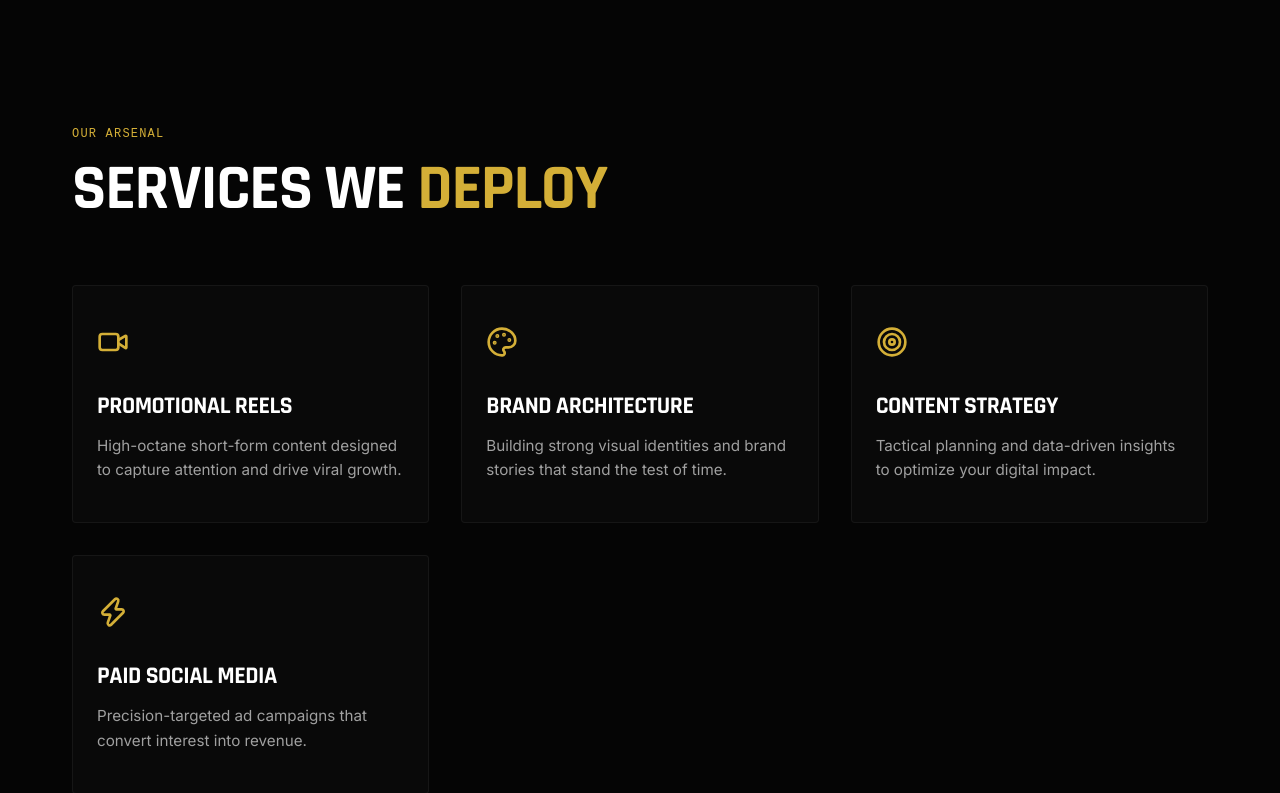
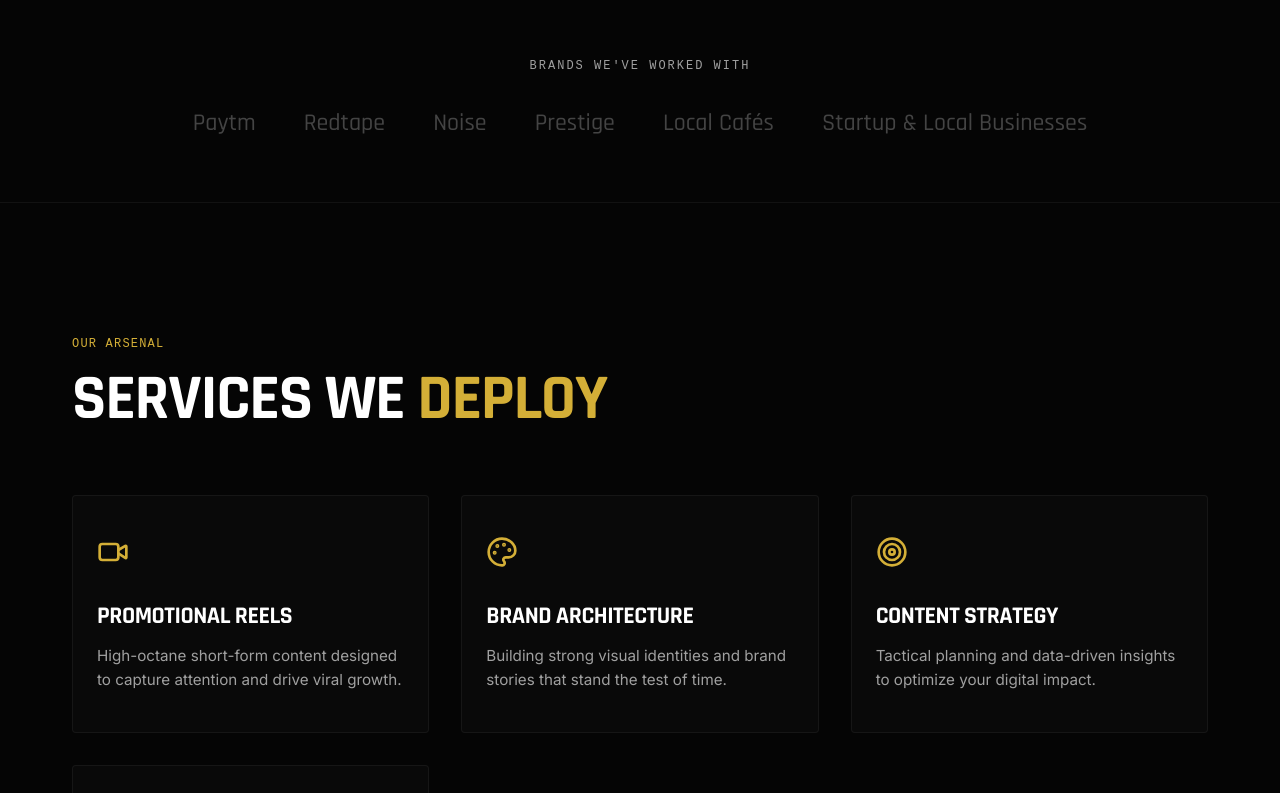
Before and after one commit to nagari-vibes/NagariVibes, a Next.js app: page / in a window 1280 px wide. Shown: the part 1879-2672 px from the top of the page. Built offline with nearby package versions, Linux system fonts and the light colour scheme; a web font is replaced by a local one.

Commit message:
UI: Move Brand Ticker to main landing page

```diff
--- a/src/app/page.tsx
+++ b/src/app/page.tsx
@@ -1,6 +1,7 @@
 import Header from '@/components/Header';
 import Hero from '@/components/Hero';
 import HallOfFame from '@/components/HallOfFame';
+import BrandTicker from '@/components/BrandTicker';
 import Services from '@/components/Services';
 import Projects from '@/components/Projects';
 import Contact from '@/components/Contact';
@@ -15,6 +16,7 @@ export default function Home() {
       <Header />
       <Hero />
       <HallOfFame />
+      <BrandTicker />
       <Services />
       <Projects />
       <Contact />
--- /dev/null
+++ b/src/components/BrandTicker.module.css
@@ -0,0 +1,47 @@
+.brands {
+  padding: 4rem 0;
+  background-color: #050505;
+  border-bottom: 1px solid rgba(255, 255, 255, 0.05);
+}
+
+.brandTicker {
+  text-align: center;
+}
+
+.brandTicker p {
+  text-align: center;
+  margin-bottom: 2rem;
+  color: var(--muted);
+  letter-spacing: 2px;
+  font-size: 0.75rem;
+}
+
+.brandList {
+  display: flex;
+  flex-wrap: wrap;
+  justify-content: center;
+  gap: 3rem;
+  margin-top: 2rem;
+}
+
+.brandName {
+  font-family: var(--font-heading);
+  font-size: 1.5rem;
+  color: #444;
+  transition: color 0.3s ease;
+  white-space: nowrap;
+}
+
+.brandName:hover {
+  color: var(--primary);
+  transform: translateY(-2px);
+}
+
+@media (max-width: 768px) {
+  .brandList {
+    gap: 1.5rem;
+  }
+  .brandName {
+    font-size: 1.1rem;
+  }
+}
--- /dev/null
+++ b/src/components/BrandTicker.tsx
@@ -0,0 +1,23 @@
+'use client';
+
+import React from 'react';
+import styles from './BrandTicker.module.css';
+
+const brands = ["Paytm", "Redtape", "Noise", "Prestige", "Local Cafés", "Startup & Local Businesses"];
+
+export default function BrandTicker() {
+  return (
+    <section className={styles.brands}>
+      <div className="container">
+        <div className={styles.brandTicker}>
+          <p className="mono">BRANDS WE'VE WORKED WITH</p>
+          <div className={styles.brandList}>
+            {brands.map((brand) => (
+              <span key={brand} className={styles.brandName}>{brand}</span>
+            ))}
+          </div>
+        </div>
+      </div>
+    </section>
+  );
+}
```
Also changed, not shown: src/app/nagari-vibes/page.tsx (+0 -17 lines).
